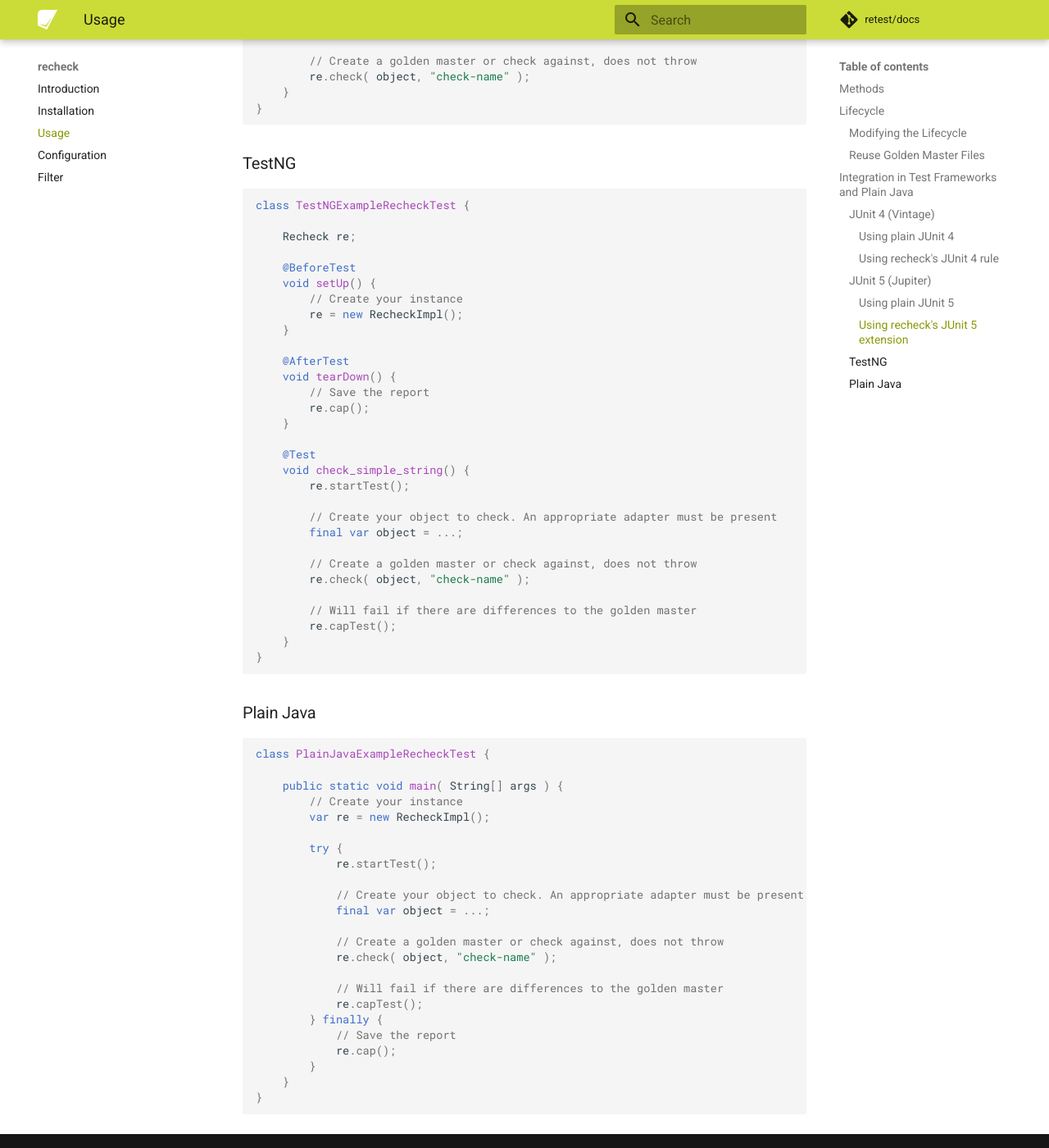
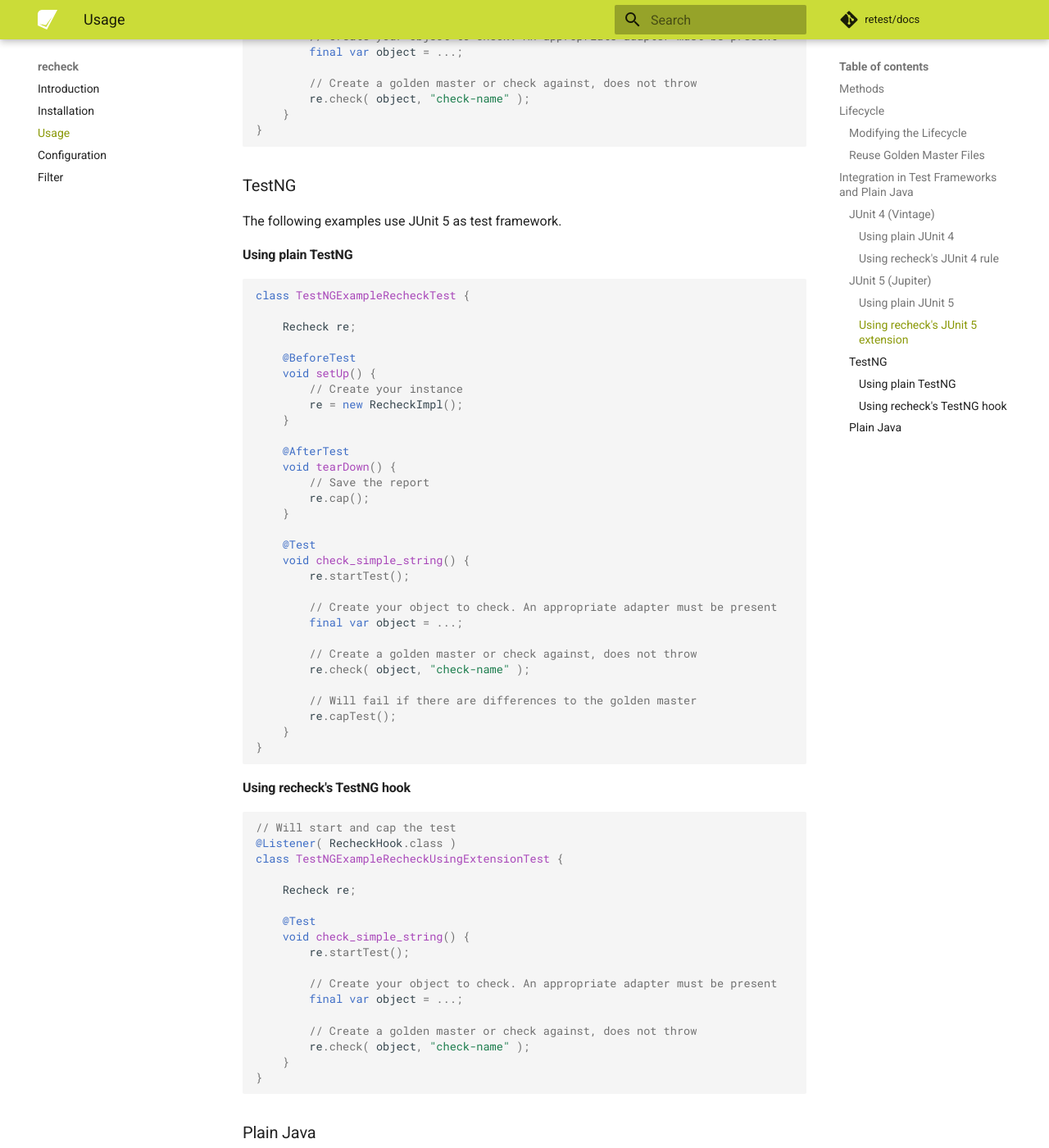
Before and after one commit to retest/docs, an MkDocs documentation site: the page built from docs/recheck/introduction/usage.md, in a window 1280 px wide and 1400 px high, scrolled down 4909 px. Shown: the whole window at 82% size. Built offline with MkDocs 1.6.1 and Material for MkDocs 9.7.7, drawn with Linux system fonts in a browser that asks for light colours; comment, search, counter and statistics services are not loaded; some of the changed text lies outside the part shown.

Commit message:
Document TestNG extension/hook

````diff
--- a/docs/recheck/introduction/usage.md
+++ b/docs/recheck/introduction/usage.md
@@ -27,6 +27,7 @@ Within the test phase you can execute multiple checks. The created Golden Master
 
 	* [***recheck-junit-jupiter-extension***](https://github.com/retest/recheck-junit-jupiter-extension)
 	* [***recheck-junit-4-extension***](https://github.com/retest/recheck-junit-4-extension)
+	* [***recheck-testng-extension***](https://github.com/retest/recheck-testng-extension)
 
 ### Modifying the Lifecycle
 
@@ -205,6 +206,10 @@ class JUnit5ExampleRecheckUsingExtensionTest {
 
 ### TestNG
 
+The following examples use JUnit 5 as test framework.
+
+#### Using plain TestNG
+
 ```java
 class TestNGExampleRecheckTest {
 
@@ -238,6 +243,28 @@ class TestNGExampleRecheckTest {
 }
 ```
 
+#### Using recheck's TestNG hook
+
+```java
+// Will start and cap the test
+@Listener( RecheckHook.class )
+class TestNGExampleRecheckUsingExtensionTest {
+
+	Recheck re;
+
+	@Test
+	void check_simple_string() {
+		re.startTest();
+
+		// Create your object to check. An appropriate adapter must be present
+		final var object = ...;
+
+		// Create a golden master or check against, does not throw
+		re.check( object, "check-name" );
+	}
+}
+```
+
 ### Plain Java
 
 ```java
````
